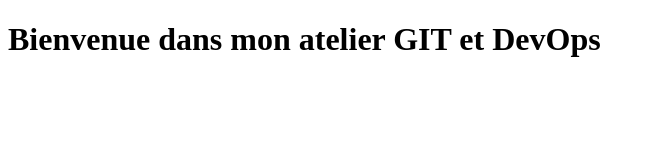
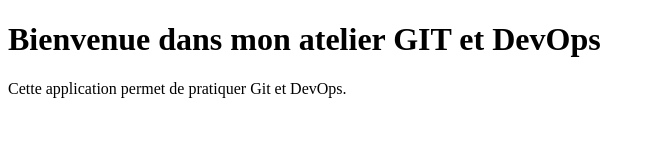
Before and after one commit to errital/devops, a plain HTML site: page index.html in a window 1280 px wide. Shown: the whole page, without its empty margins (0-655 px from the left). Drawn offline with Linux system fonts and the light colour scheme.

Commit message:
Add application description

```diff
--- a/index.html
+++ b/index.html
@@ -9,6 +9,9 @@
 <body>
 
     <h1>Bienvenue dans mon atelier GIT et  DevOps</h1>
+<p>
+    Cette application permet de pratiquer Git et DevOps.
+</p>
 
 </body>
 
```
